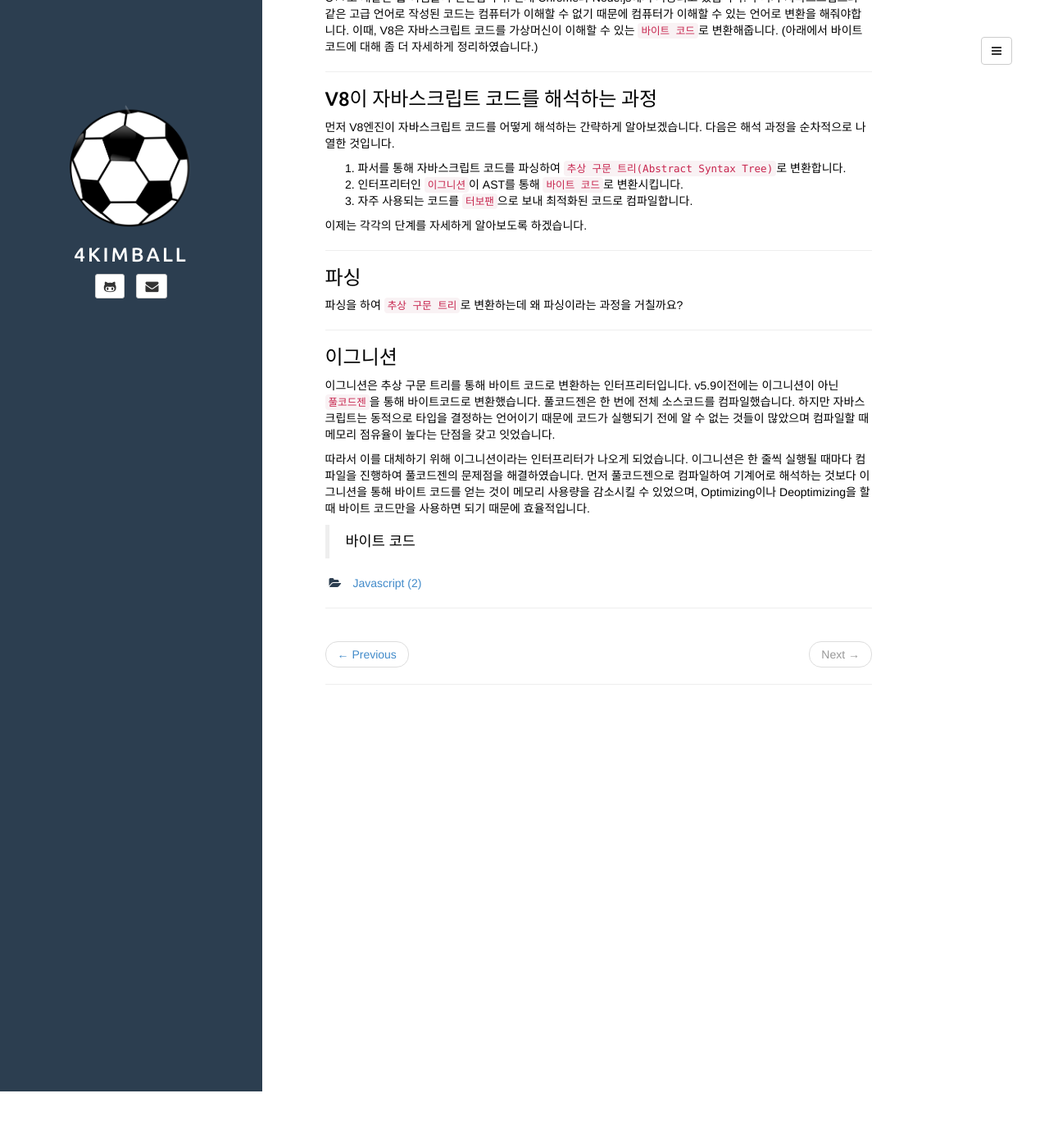
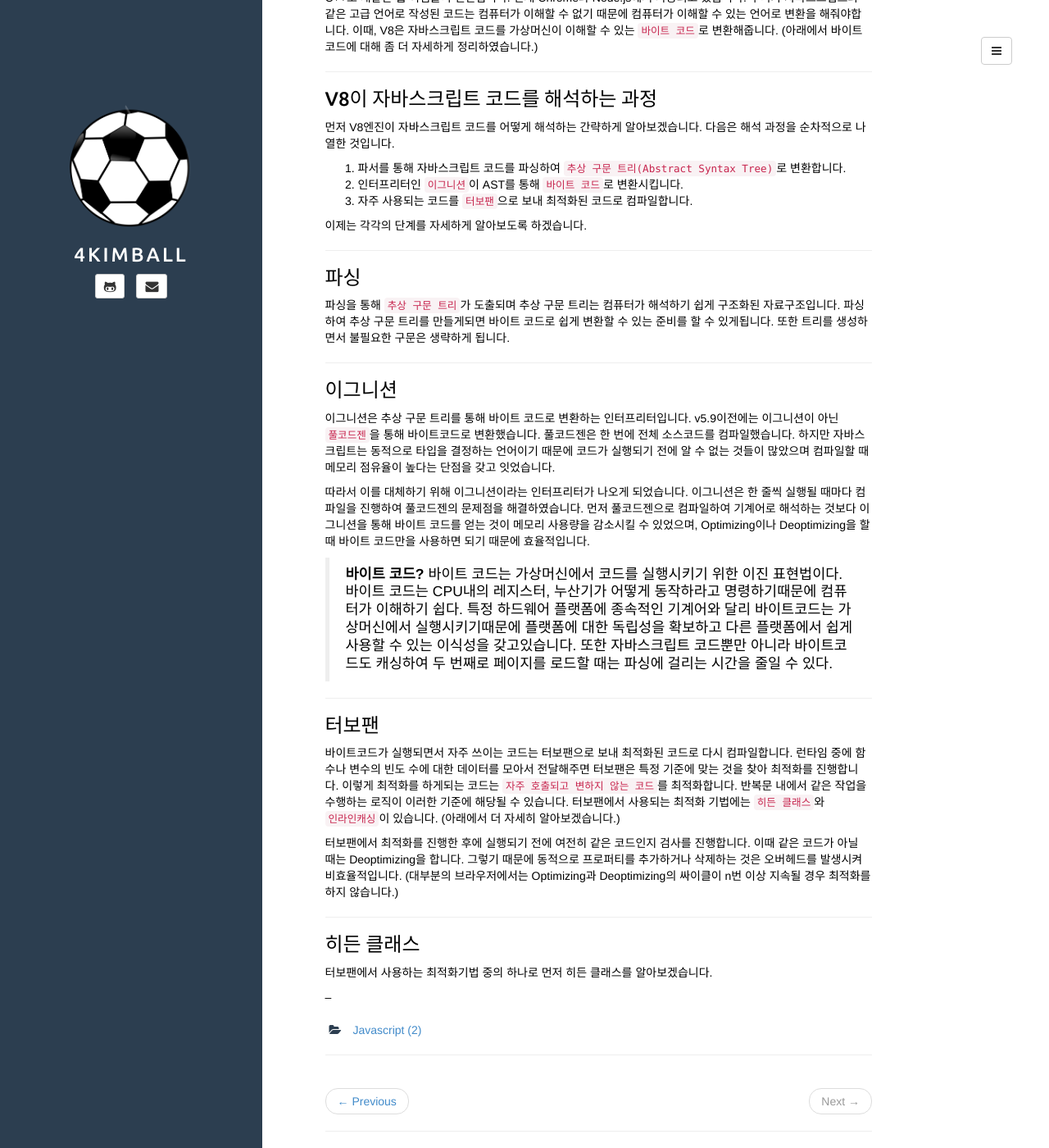
Before and after one commit to 4kimball/4kimball.github.io, a Jekyll site: the page built from _posts/2022-03-22-Javascript는-어떻게-동작할까?-(2부).md, in a window 1280 px wide and 1400 px high, scrolled down 476 px. Shown: the whole window at 82% size. Built offline with Jekyll 4.4.1, drawn with Linux system fonts in a browser that asks for light colours; comment, search, counter and statistics services are not loaded.

Commit message:
Update 2022-03-22-Javascript는-어떻게-동작할까?-(2부).md

```diff
--- a/_posts/2022-03-22-Javascript는-어떻게-동작할까?-(2부).md
+++ b/_posts/2022-03-22-Javascript는-어떻게-동작할까?-(2부).md
@@ -33,7 +33,7 @@ comments: true
 ---
 
 ### 파싱
-파싱을 하여 `추상 구문 트리`로 변환하는데 왜 파싱이라는 과정을 거칠까요?
+파싱을 통해 `추상 구문 트리`가 도출되며 추상 구문 트리는 컴퓨터가 해석하기 쉽게 구조화된 자료구조입니다. 파싱하여 추상 구문 트리를 만들게되면 바이트 코드로 쉽게 변환할 수 있는 준비를 할 수 있게됩니다. 또한 트리를 생성하면서 불필요한 구문은 생략하게 됩니다.
 
 ---
 
@@ -44,4 +44,22 @@ comments: true
 따라서 이를 대체하기 위해 이그니션이라는 인터프리터가 나오게 되었습니다. 이그니션은 한 줄씩 실행될 때마다 컴파일을 진행하여 풀코드젠의 문제점을 해결하였습니다.
 먼저 풀코드젠으로 컴파일하여 기계어로 해석하는 것보다 이그니션을 통해 바이트 코드를 얻는 것이 메모리 사용량을 감소시킬 수 있었으며, Optimizing이나 Deoptimizing을 할 때 바이트 코드만을 사용하면 되기 때문에 효율적입니다.
 
-> 바이트 코드
+> **바이트 코드?**
+> 바이트 코드는 가상머신에서 코드를 실행시키기 위한 이진 표현법이다. 바이트 코드는 CPU내의 레지스터, 누산기가 어떻게 동작하라고 명령하기때문에 컴퓨터가 이해하기 쉽다.
+> 특정 하드웨어 플랫폼에 종속적인 기계어와 달리 바이트코드는 가상머신에서 실행시키기때문에 플랫폼에 대한 독립성을 확보하고 다른 플랫폼에서 쉽게 사용할 수 있는 이식성을 갖고있습니다.
+> 또한 자바스크립트 코드뿐만 아니라 바이트코드도 캐싱하여 두 번째로 페이지를 로드할 때는 파싱에 걸리는 시간을 줄일 수 있다.
+
+---
+
+### 터보팬
+바이트코드가 실행되면서 자주 쓰이는 코드는 터보팬으로 보내 최적화된 코드로 다시 컴파일합니다. 런타임 중에 함수나 변수의 빈도 수에 대한 데이터를 모아서 전달해주면 터보팬은 특정 기준에 맞는 것을 찾아 최적화를 진행합니다.
+이렇게 최적화를 하게되는 코드는 `자주 호출되고 변하지 않는 코드`를 최적화합니다. 반복문 내에서 같은 작업을 수행하는 로직이 이러한 기준에 해당될 수 있습니다. 터보팬에서 사용되는 최적화 기법에는 `히든 클래스`와 `인라인캐싱`이 있습니다. (아래에서 더 자세히 알아보겠습니다.)
+
+터보팬에서 최적화를 진행한 후에 실행되기 전에 여전히 같은 코드인지 검사를 진행합니다. 이때 같은 코드가 아닐 때는 Deoptimizing을 합니다. 그렇기 때문에 동적으로 프로퍼티를 추가하거나 삭제하는 것은 오버헤드를 발생시켜 비효율적입니다. (대부분의 브라우저에서는 Optimizing과 Deoptimizing의 싸이클이 n번 이상 지속될 경우 최적화를 하지 않습니다.)
+
+---
+
+### 히든 클래스
+터보팬에서 사용하는 최적화기법 중의 하나로 먼저 히든 클래스를 알아보겠습니다.
+
+--
```
